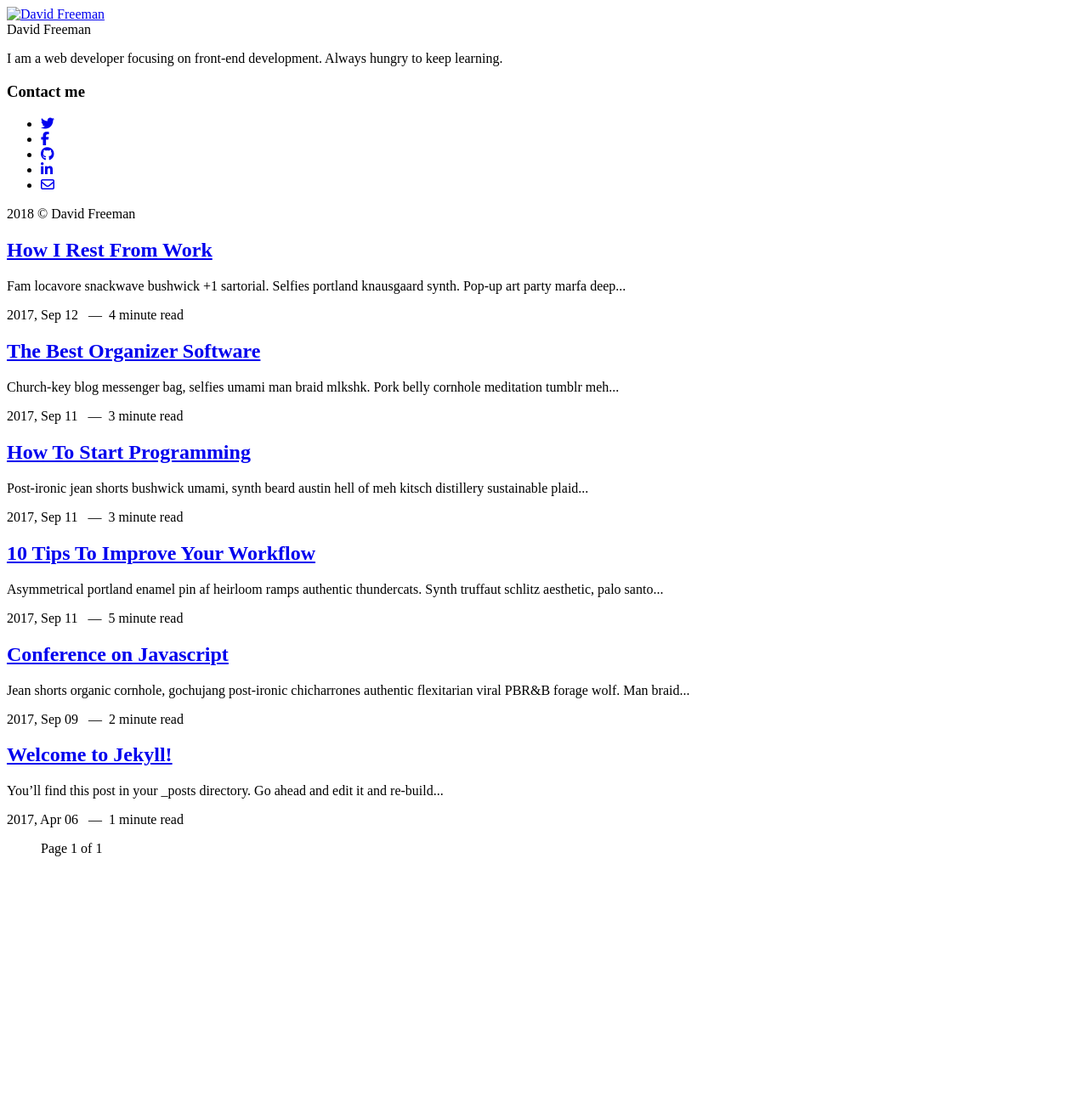
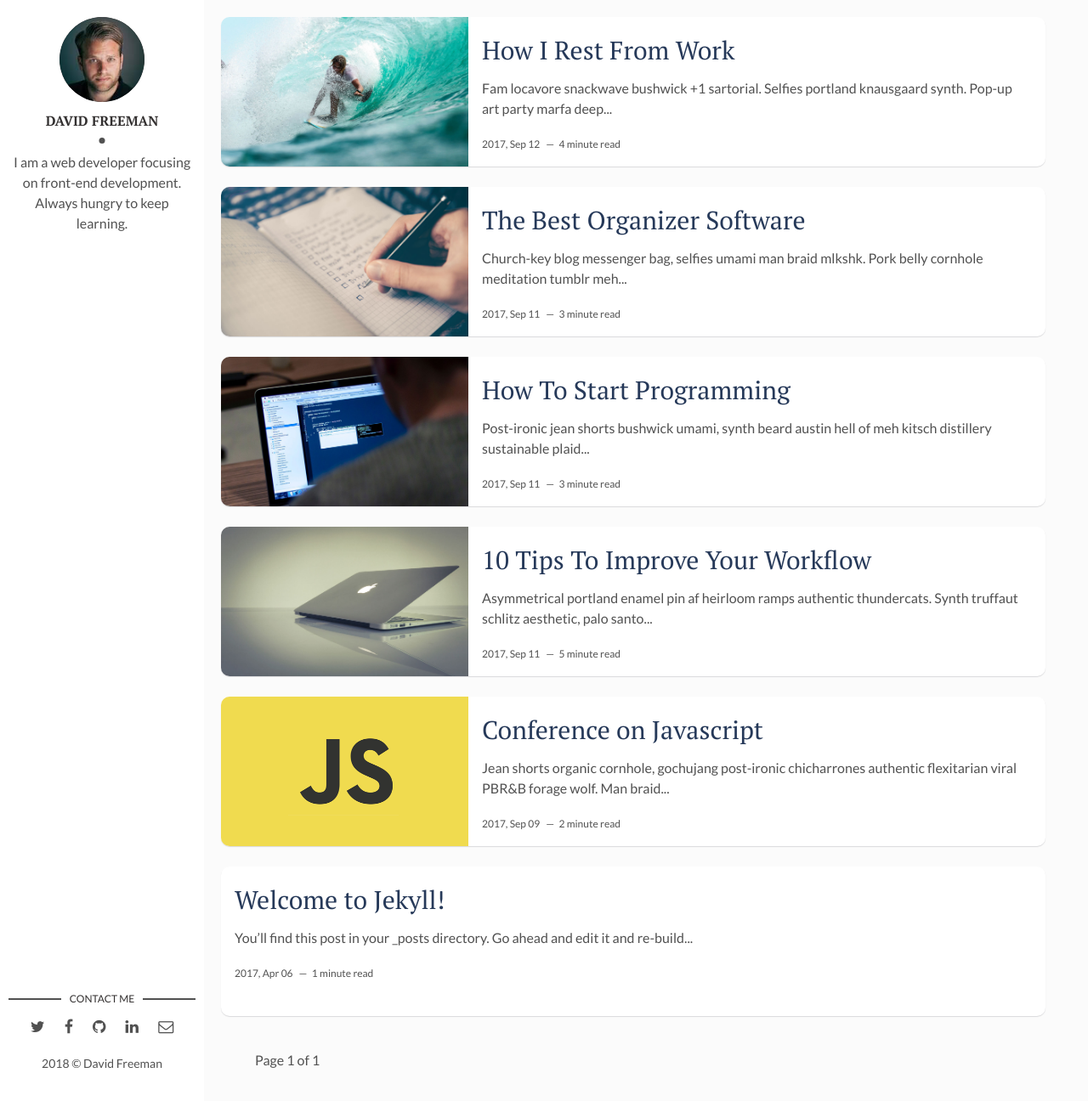
Before and after one commit to innovator-arjun/Diwali-Crackers, a Jekyll site: the page built from index.html, in a window 1280 px wide and 1296 px high. Shown: the whole window at 85% size. Built offline with Jekyll 4.4.1, drawn with Linux system fonts in a browser that asks for light colours; nearby versions of some CDN libraries; library files that are not in the unit come from our copies; the list of posts is cut into pages by our own code.

Commit message:
Version 1.0.1

```diff
--- a/_config.yml
+++ b/_config.yml
@@ -4,7 +4,7 @@
   line in _config.yml. It will appear in your document head meta (for
   Google search results) and in your feed.xml site description.
 permalink: ':title/'
-baseurl: "Diwali-Crackers" # the subpath of your site, e.g. /blog
+baseurl: "/Diwali-Crackers/" # the subpath of your site, e.g. /blog
 url: "" # the base hostname & protocol for your site, e.g. http://example.com
 site-twitter: #if your site has a twitter account, enter it here
 
```
